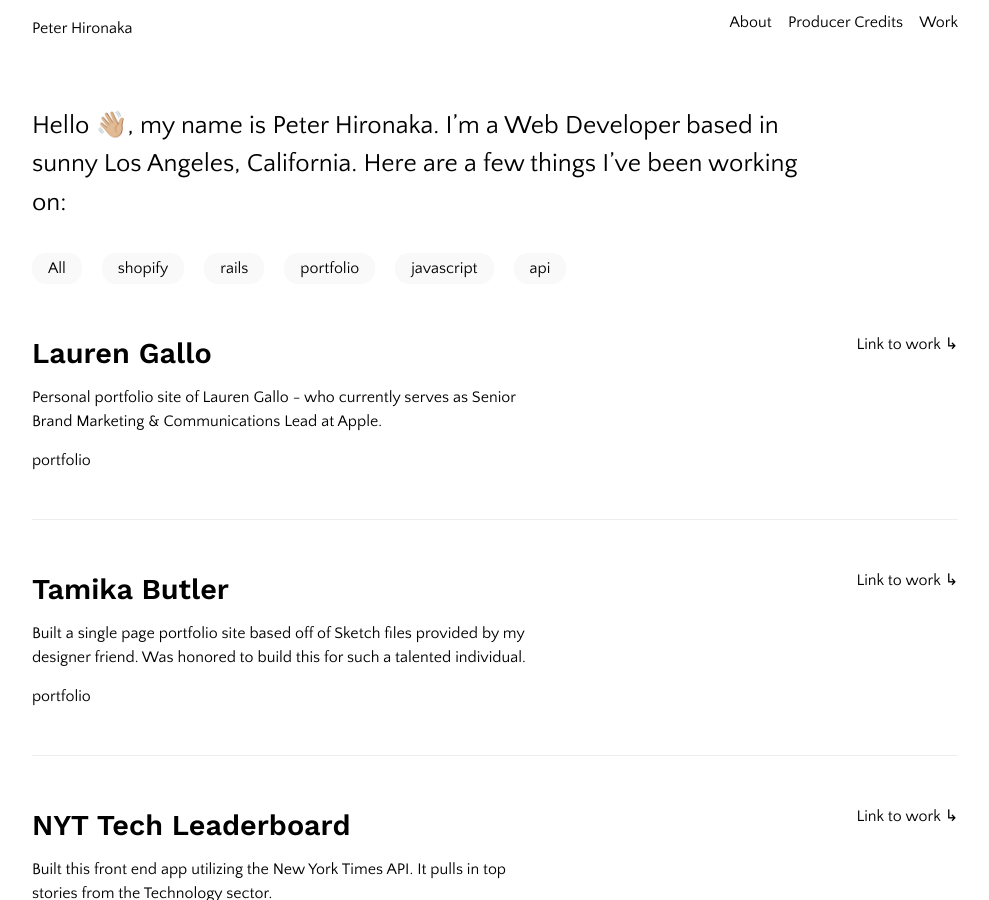
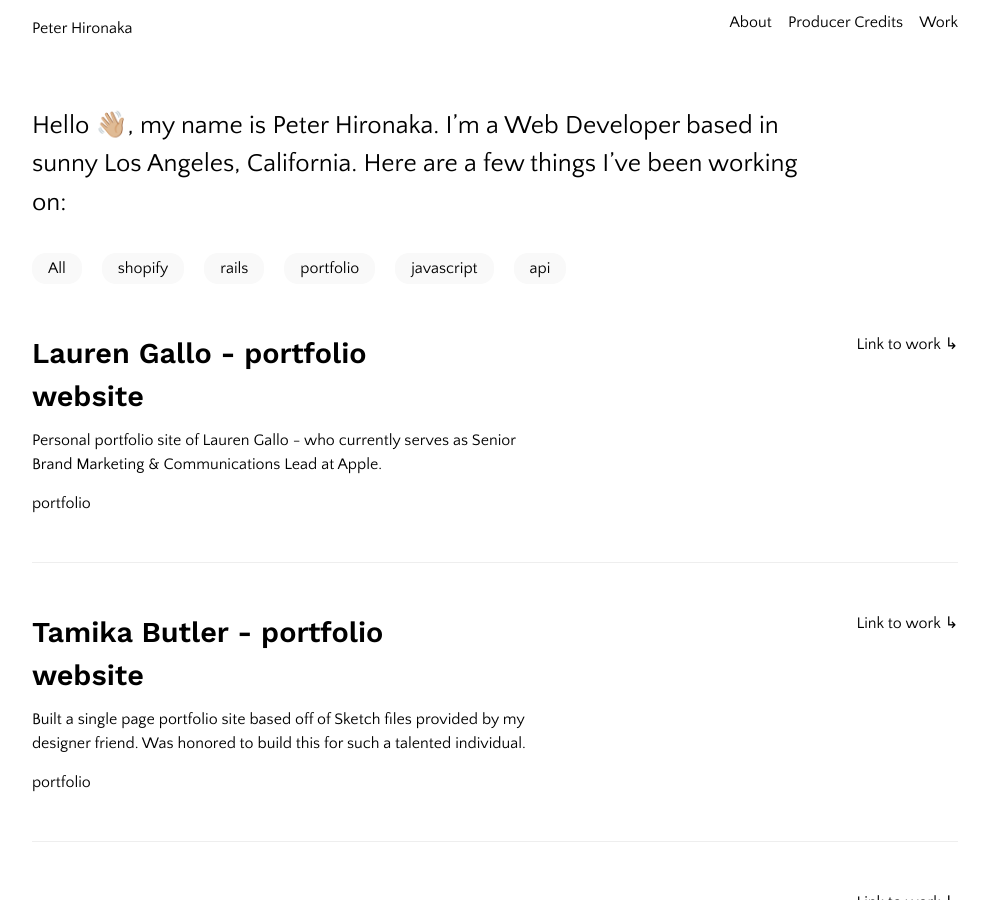
Before and after one commit to PHironaka/p-hironaka, a Jekyll site: the page built from index.html, in a window 1280 px wide and 900 px high. Shown: the whole window, without its empty margins (145-1134 px from the left). Built offline with Jekyll 4.4.1, drawn with Linux system fonts in a browser that asks for light colours.

Commit message:
Updated Tamika Butler and 1 other file

```diff
--- a/_work/lauren-gallo.markdown
+++ b/_work/lauren-gallo.markdown
@@ -1,5 +1,5 @@
 ---
-title: Lauren Gallo
+title: Lauren Gallo - portfolio website
 date: 2017-09-15 21:44:00 Z
 tags:
 - portfolio
--- a/_work/tamika-butler.markdown
+++ b/_work/tamika-butler.markdown
@@ -1,5 +1,5 @@
 ---
-title: Tamika Butler
+title: Tamika Butler - portfolio website
 date: 2017-08-29 03:52:00 Z
 tags:
 - portfolio
```
